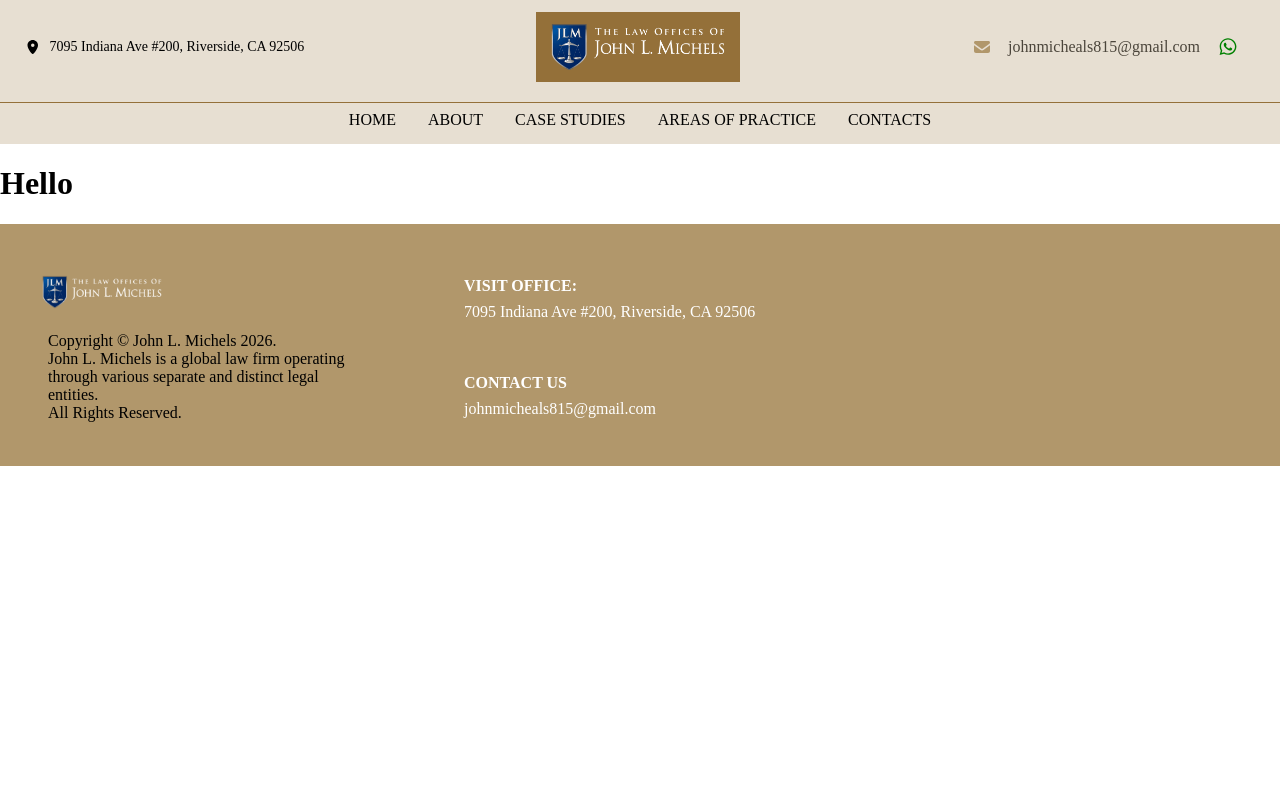
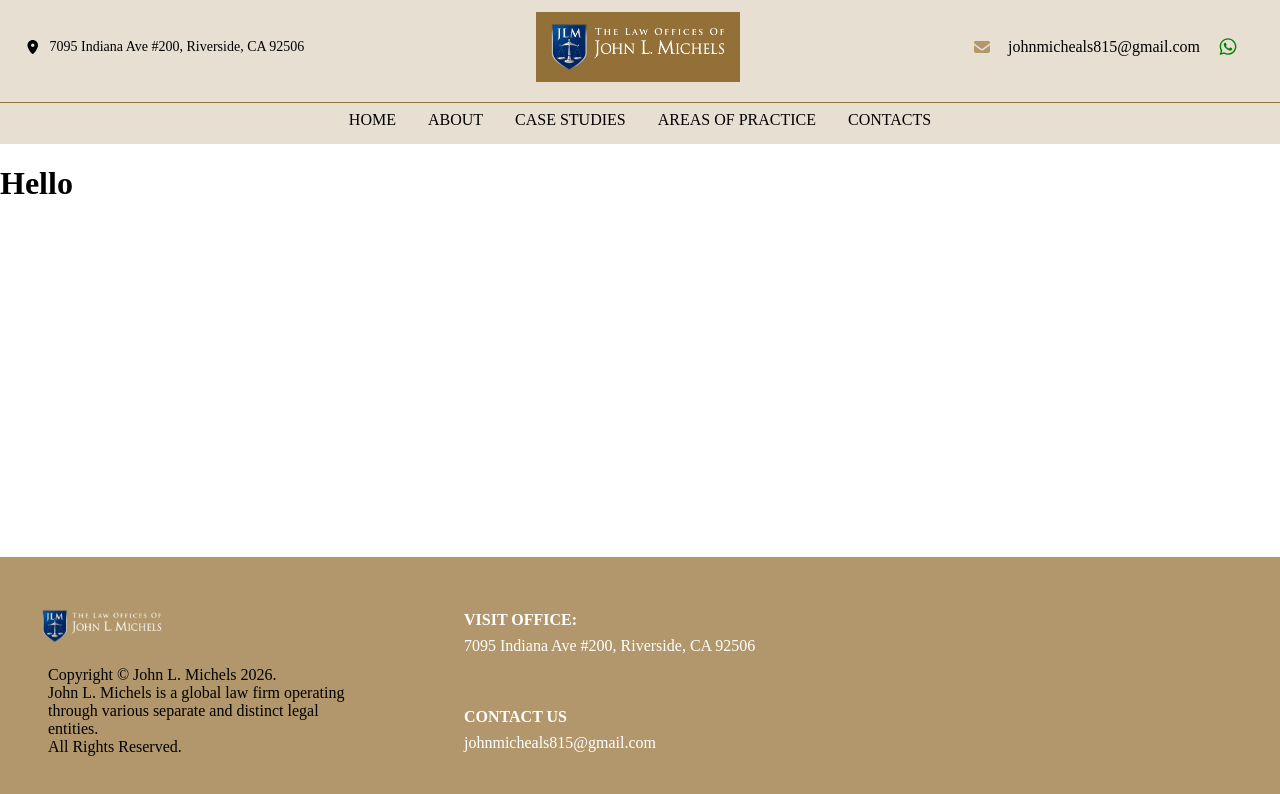
Before and after one commit to gabzeejnr/UsingReact, a React (Vite) app: page / in a window 1280 px wide. Shown: the top 794 px of the page. Built offline with nearby package versions, Linux system fonts and the light colour scheme.

Commit message:
Add files via upload

```diff
--- a/src/App.css
+++ b/src/App.css
@@ -2,6 +2,12 @@ body{
   min-height: 100vh;
   margin: 0;
   width: 100%;
+}
+
+.App {
+  min-height: 100vh;
+  display: flex;
+  flex-direction: column;
 }
 
 #footer-wrap{
--- a/src/App.jsx
+++ b/src/App.jsx
@@ -4,11 +4,11 @@ import Footer from './Footer/Footer.jsx';
 
 function App() {
   return(
-  <>
-    <Header />
-    <h1>Hello</h1>
-    <Footer />
-  </>
+    <div className="App">
+      <Header />
+      <h1>Hello</h1>
+      <Footer />
+    </div>
   )
 }
 
--- a/src/Footer/Footer.jsx
+++ b/src/Footer/Footer.jsx
@@ -16,7 +16,7 @@ function Footer() {
 
     return(
         <footer id="footer-wrap">
-            <div style={{display: "flex", flexDirection: "column", gap: "1rem"}}>
+            <div style={{display: "flex", flexDirection: "column", gap: "1rem", flexWrap: "wrap"}}>
                 <img src={companyLogo} style={imgStyle} alt="Our Company Logo" />
 
                 Copyright &copy; John L. Michels {new Date().getFullYear()}.
@@ -27,11 +27,11 @@ function Footer() {
             <div style={{display: "flex", flexDirection: "column", gap: "1rem"}}>
                 <div className="footer-right-top" style={{color: "white"}}>
                     <h4 style={h4Style}>VISIT OFFICE:</h4>
-                    {address && <p style={{marginTop: "0.5rem"}}>{address}</p>}
+                    {address ? <p style={{marginTop: "0.5rem"}}>{address}</p> : null}
                 </div>
                 <div className="footer-right-bottom" style={{color: "white"}}>
                     <h4 style={h4Style}>CONTACT US</h4>
-                    {email && <p style={{marginTop: "0.5rem"}}>{email}</p>}
+                    {email ? <p style={{marginTop: "0.5rem"}}>{email}</p> : <p style={{marginTop: "0.5rem"}}>Email not available</p>}
                 </div>
             </div>
         </footer>
--- a/src/Header/BottomHeader.jsx
+++ b/src/Header/BottomHeader.jsx
@@ -12,15 +12,13 @@ function BottomHeader() {
     }
 
     return(
-        <>
-            <div style={divStyle}>
-                <a href="#">HOME</a>
-                <a href="#">ABOUT</a>
-                <a href="#">CASE STUDIES</a>
-                <a href="#">AREAS OF PRACTICE</a>
-                <a href="#">CONTACTS</a>
-            </div>
-        </>
+        <div style={divStyle}>
+            <a className="active-header-link" href="#">HOME</a>
+            <a className="active-header-link" href="#">ABOUT</a>
+            <a className="active-header-link" href="#">CASE STUDIES</a>
+            <a className="active-header-link" href="#">AREAS OF PRACTICE</a>
+            <a className="active-header-link" href="#">CONTACTS</a>
+        </div>
     )
 }
 
--- a/src/Header/Header.css
+++ b/src/Header/Header.css
@@ -3,6 +3,30 @@ a{
     text-decoration: none;
 }
 
-.active-header-link :hover{
-    color: white;
+#top-header-wrapper {
+    min-height: 80%;
+    display: flex;
+    justify-content: space-between;
+    align-items: center;
+    font-style: "Time New Roman";
+    padding: 12px 24px;
+    gap: 20px;
 }
+
+#top-header-wrapper > .left{
+    font-size: 14px;
+    display: flex;
+    align-items: center;
+    gap: 0.5rem;
+}
+
+#top-header-wrapper > img{
+    max-height: 70px;
+    width: auto;
+    background: rgb(148, 112, 57);
+}
+
+.active-header-link:hover{
+    color: rgb(148, 112, 57);
+    text-decoration: underline rgb(148, 112, 57);
+}
--- a/src/Header/TopHeader.jsx
+++ b/src/Header/TopHeader.jsx
@@ -3,45 +3,20 @@ import { address, email } from '../AboutClient.jsx';
 import { FontAwesomeIcon } from "@fortawesome/react-fontawesome";
 import { faLocationDot, faEnvelope } from "@fortawesome/free-solid-svg-icons";
 import { faWhatsapp } from "@fortawesome/free-brands-svg-icons";
+import './Header.css';
 
 function TopHeader() {
 
-
-    const addressStyle ={
-        fontSize: "14px",
-        display: "flex",
-        alignItems: "center",
-        gap: "0.5rem"
-    }
-    const wrapperStyle={
-        minHeight: "80%",
-        display: "flex",
-        justifyContent: "space-between",
-        alignItems: "center",
-        fontStyle: "Time New Roman",
-        padding: "12px 24px",
-        gap: "20px"
-    }
-    const imageStyle = {
-        maxHeight: "70px",
-        width: "auto",
-        background: "rgb(148, 112, 57)"
-    };
-    const mailStyle ={
-        color: "rgb(75, 69, 59)",
-        textDecoration: "none"
-    }
-
     return(
-        <div style={wrapperStyle}>
-            <p style={addressStyle}>
+        <div id="top-header-wrapper">
+            <p className="left">
                 <FontAwesomeIcon icon={faLocationDot} />
                 {address}
             </p>
-            <img style={imageStyle} src={companyLogo} alt="Our Company Logo" />
+            <img src={companyLogo} alt="Our Company Logo" />
             <div style={{ display: "flex", alignItems: "center", gap: "1rem", marginRight: "1rem" }}>
                 <FontAwesomeIcon icon={faEnvelope} style={{ color: "rgb(177, 151, 107)" }} />
-                <a style={mailStyle} href={`mailto:${email}`} className="active-header-link">
+                <a href={`mailto:${email}`} className="active-header-link">
                     {email}
                 </a>
                 <FontAwesomeIcon icon={faWhatsapp} style={{ color: "green", fontSize: "1.2rem" }} />
```
